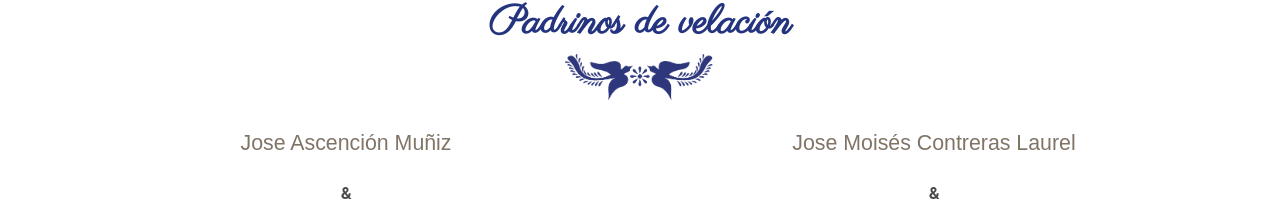
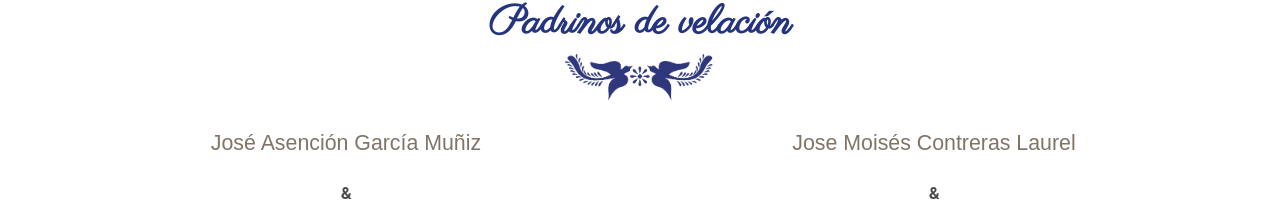
Before and after one commit to xhce911/Invitia, a React (Create React App) app: page / in a window 1280 px wide. Shown: the part 1950-2165 px from the top of the page. Built offline with nearby package versions, Linux system fonts and the light colour scheme; a web font is replaced by a local one.

Commit message:
changes5.6

```diff
--- a/src/components/special.js
+++ b/src/components/special.js
@@ -57,7 +57,7 @@ export default class special extends Component {
                   <div className='column is-half'>
                   <img src='' className='thumb'></img>
                   <br></br>
-                  <h2 class="subtitle futura gray" >Jose Ascención Muñiz</h2>
+                  <h2 class="subtitle futura gray" >José Asención García Muñiz</h2>
                   <h3 className='my-2 is-2 '><b>&</b></h3>
                   <h2 class="subtitle futura gray" >Laura Eugenia Rosiles Aguado </h2>
 
```
